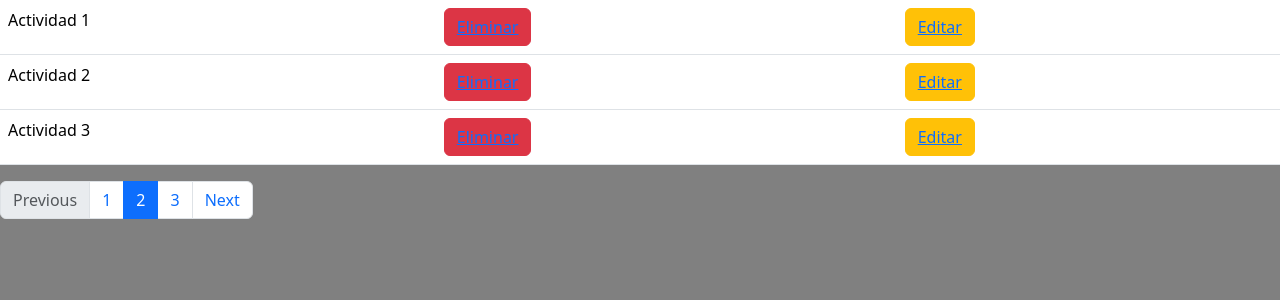
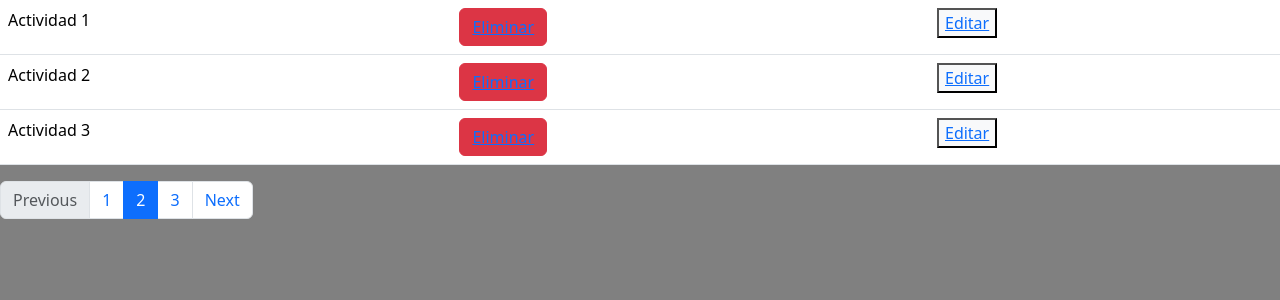
Before and after one commit to DariusAlvram/Django2025, a Django app: page / in a window 1280 px wide. Shown: the part 56-356 px from the top of the page. Run offline with Django 5.2, Linux system fonts and the light colour scheme; data comes from the database, SQL or seed files in the repository.

Commit message:
Update of CSS to vainilla and crosscheck of settings

```diff
--- a/project_test/todo/Templates/todo/home.html
+++ b/project_test/todo/Templates/todo/home.html
@@ -10,7 +10,7 @@
         </button>
       </td>
       <td>
-        <button type="button" class="btn btn-warning">
+        <button type="button" class="bg-light btn-warning">
           <a href="{% url 'editar' tarea.id %}">Editar</a>
         </button>
       </td>
--- a/project_test/todo/static/css/styles.css
+++ b/project_test/todo/static/css/styles.css
@@ -1,3 +1,4 @@
+
 body{
     background-color: gray;
 }
```
